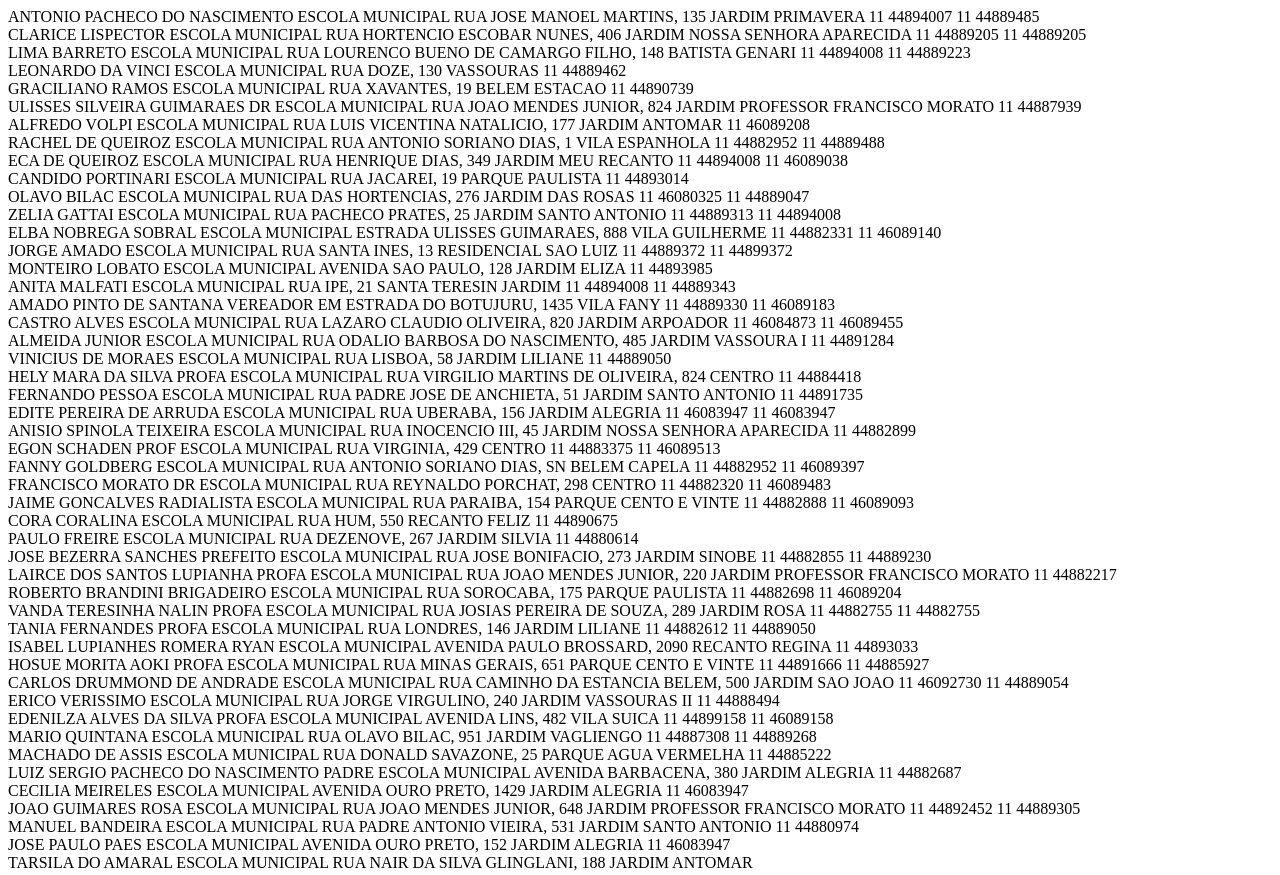
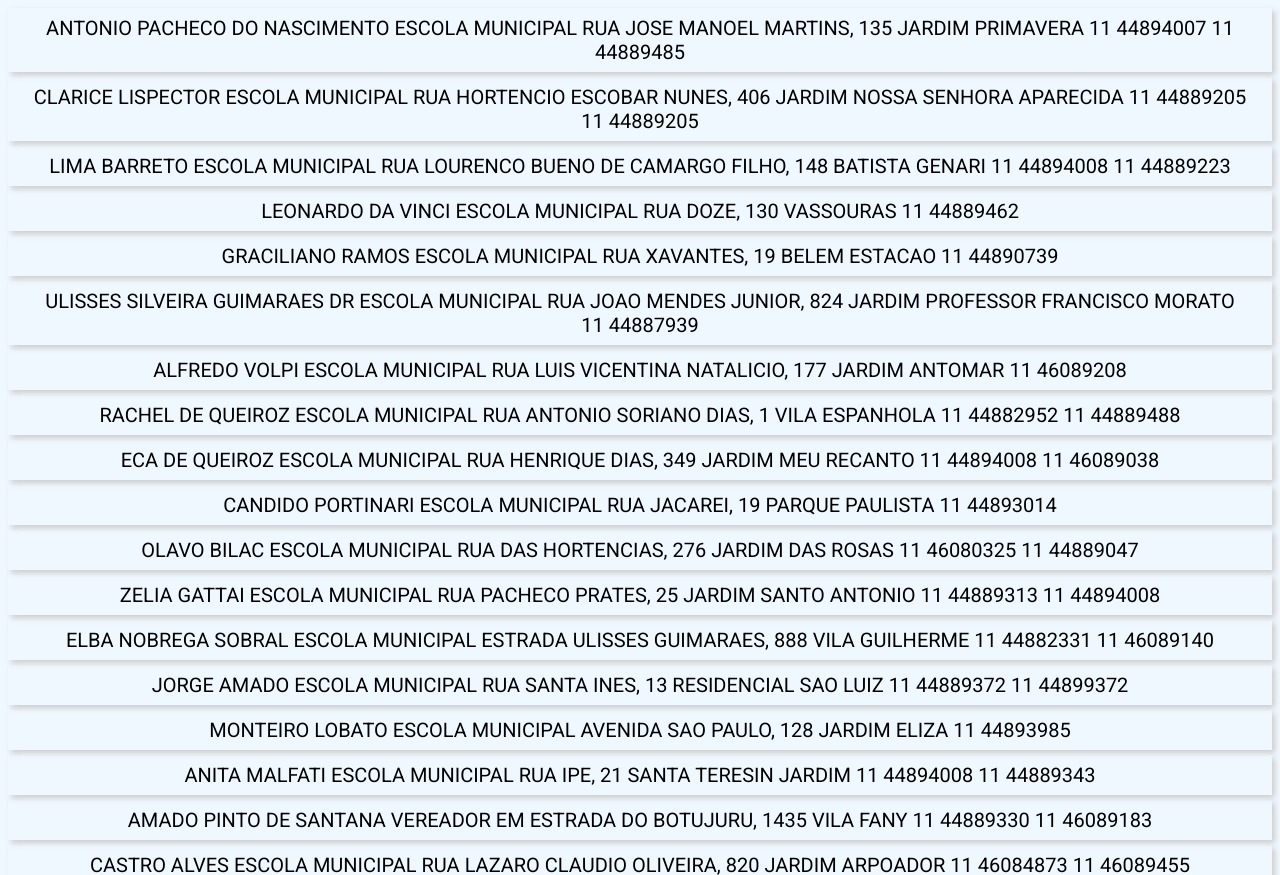
Before and after one commit to juststudies/app-guia, a plain HTML site: page app 5 bimestre/escolas-municipais.html in a window 1280 px wide. Shown: the top 875 px of the page. Drawn offline with Linux system fonts and the light colour scheme.

Commit message:
aplicando estilo.css
aplicado no header desses itens o "estilo.css"

```diff
--- a/app 5 bimestre/escolas-municipais.html
+++ b/app 5 bimestre/escolas-municipais.html
@@ -3,6 +3,8 @@
     <head>
         <meta charset="utf-8">
         <meta name="viewport" content="width=device-width, initial-scale=1">
+        <link rel="stylesheet" href="estilo-links.css" type="text/css">
+        <link href="https://fonts.googleapis.com/css?family=Roboto" rel="stylesheet">
         <title></title>
     </head>
     <body>
--- a/app 5 bimestre/farmacias.html
+++ b/app 5 bimestre/farmacias.html
@@ -3,6 +3,8 @@
     <head>
         <meta charset="utf-8">
         <meta name="viewport" content="width=device-width, initial-scale=1">
+        <link rel="stylesheet" href="estilo-links.css" type="text/css">
+        <link href="https://fonts.googleapis.com/css?family=Roboto" rel="stylesheet">
         <title></title>
     </head>
     <body>
```
Also changed, not shown: app 5 bimestre/hospitais-postosdesaude.html (+2 -0 lines), app 5 bimestre/mercados.html (+2 -0 lines).
